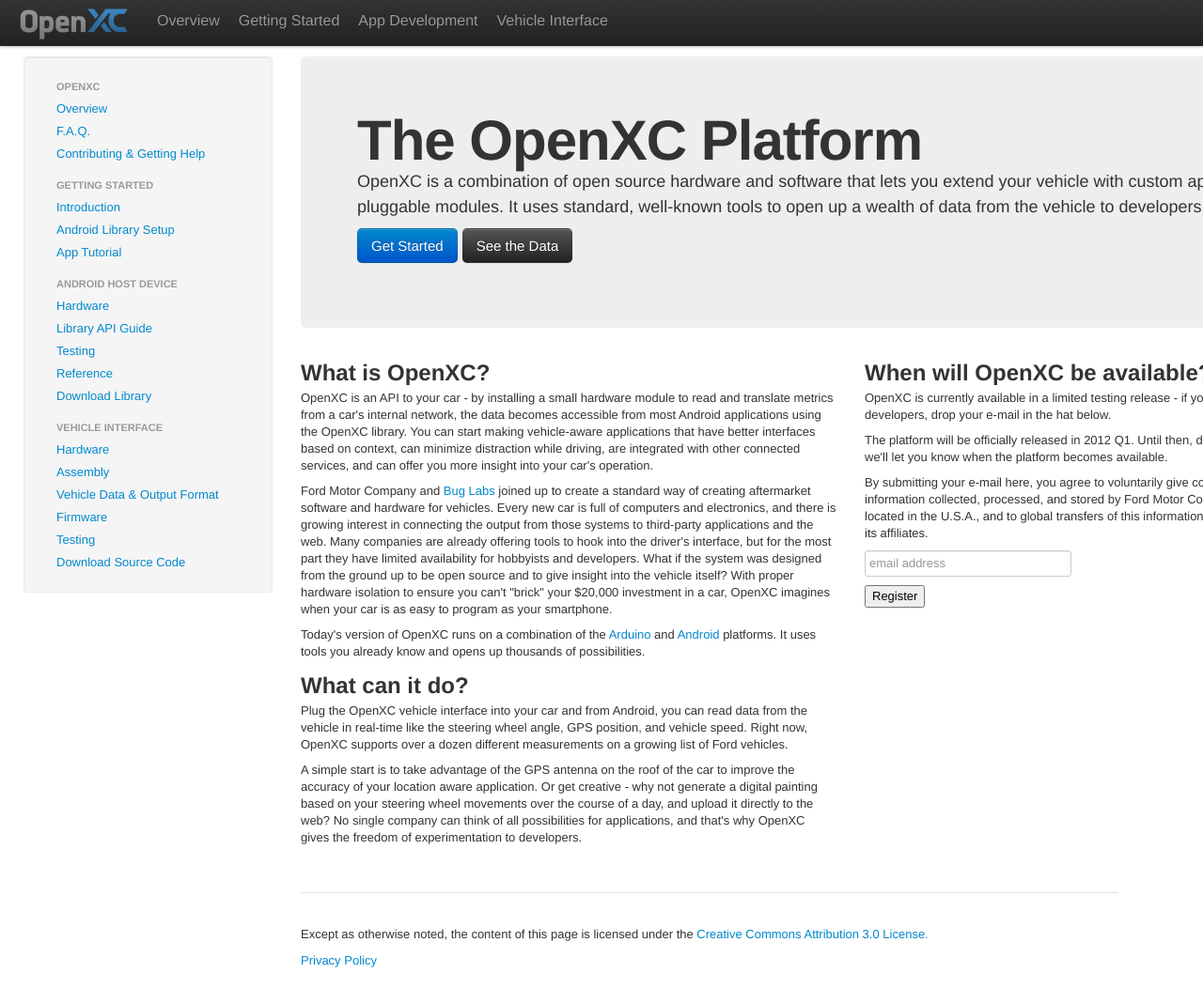
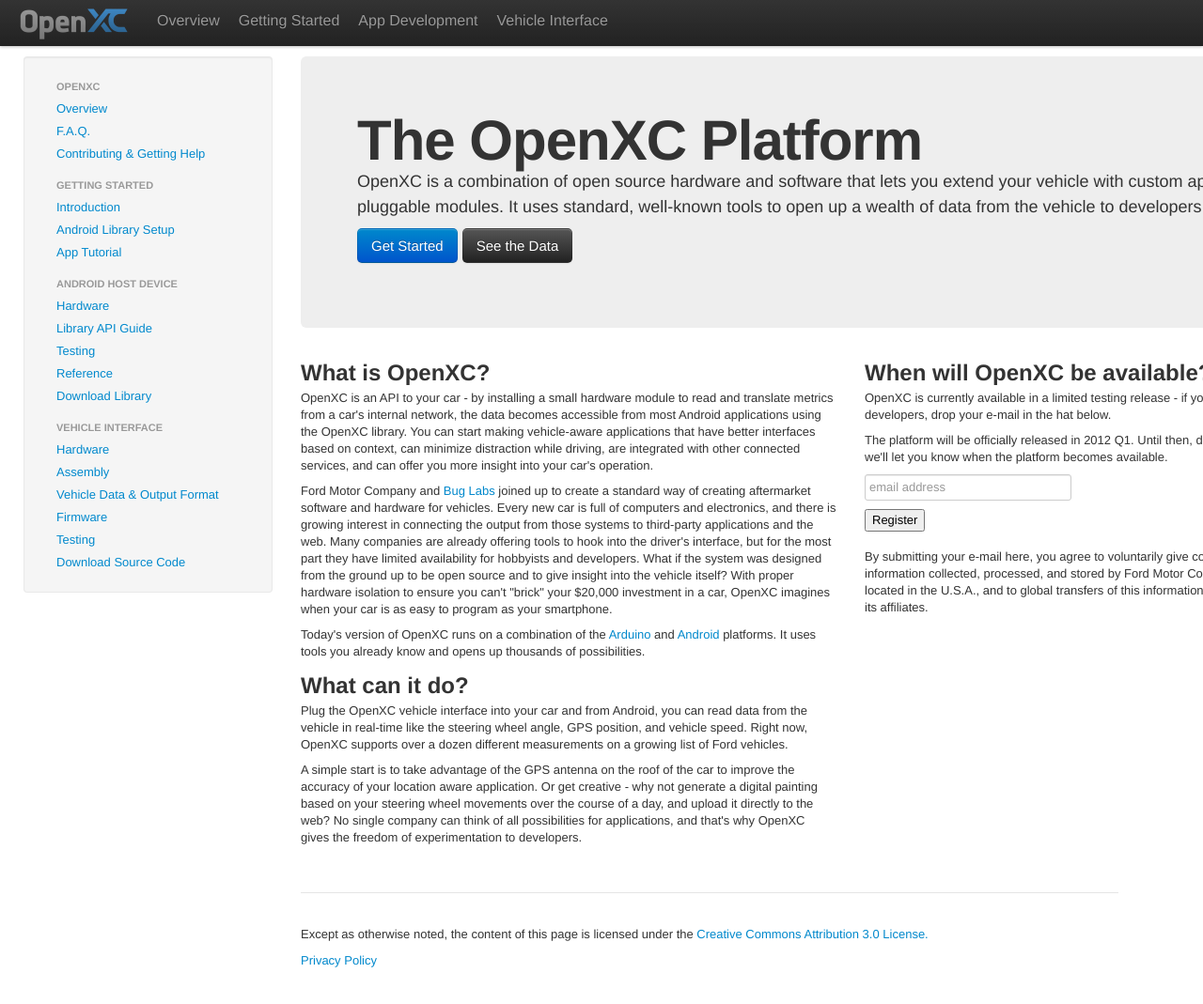
Before and after one commit to openxc/openxcplatform.com, a Jekyll site: the page built from index.html, in a window 1280 px wide and 1118 px high. Shown: the top 1069 px of the window at 94% size. Built offline with Jekyll 4.4.1, drawn with Linux system fonts in a browser that asks for light colours; nearby versions of some CDN libraries; Markdown is read by kramdown in place of the engine named in the settings; comment, search, counter and statistics services are not loaded.

Commit message:
Move data collection consent below the form.

```diff
--- a/index.html
+++ b/index.html
@@ -114,6 +114,14 @@
                     when the platform becomes available.
                 </p>
 
+                <link href="http://cdn-images.mailchimp.com/embedcode/slim-081711.css" rel="stylesheet" type="text/css">
+                <div id="mc_embed_signup">
+                    <form action="http://openxcplatform.us2.list-manage.com/subscribe/post?u=1ebe0f20d8f2f151d7bff6dd6&amp;id=f22d001fe8" method="post" id="mc-embedded-subscribe-form" name="mc-embedded-subscribe-form" class="validate" target="_blank">
+                        <input type="email" value="" name="EMAIL" class="email" id="mce-EMAIL" placeholder="email address" required>
+                        <div class="clear"><input type="submit" value="Register" name="subscribe" id="mc-embedded-subscribe" class="button"></div>
+                    </form>
+                </div>
+
                 <p>
                     By submitting your e-mail here, you agree to voluntarily
                     give consent to have your personal information collected,
@@ -122,14 +130,6 @@
                     of this information within Ford's vendors and Ford and its
                     affiliates.
                 </p>
-
-                <link href="http://cdn-images.mailchimp.com/embedcode/slim-081711.css" rel="stylesheet" type="text/css">
-                <div id="mc_embed_signup">
-                    <form action="http://openxcplatform.us2.list-manage.com/subscribe/post?u=1ebe0f20d8f2f151d7bff6dd6&amp;id=f22d001fe8" method="post" id="mc-embedded-subscribe-form" name="mc-embedded-subscribe-form" class="validate" target="_blank">
-                        <input type="email" value="" name="EMAIL" class="email" id="mce-EMAIL" placeholder="email address" required>
-                        <div class="clear"><input type="submit" value="Register" name="subscribe" id="mc-embedded-subscribe" class="button"></div>
-                    </form>
-                </div>
             </div>
         </div>
     </div>
```
